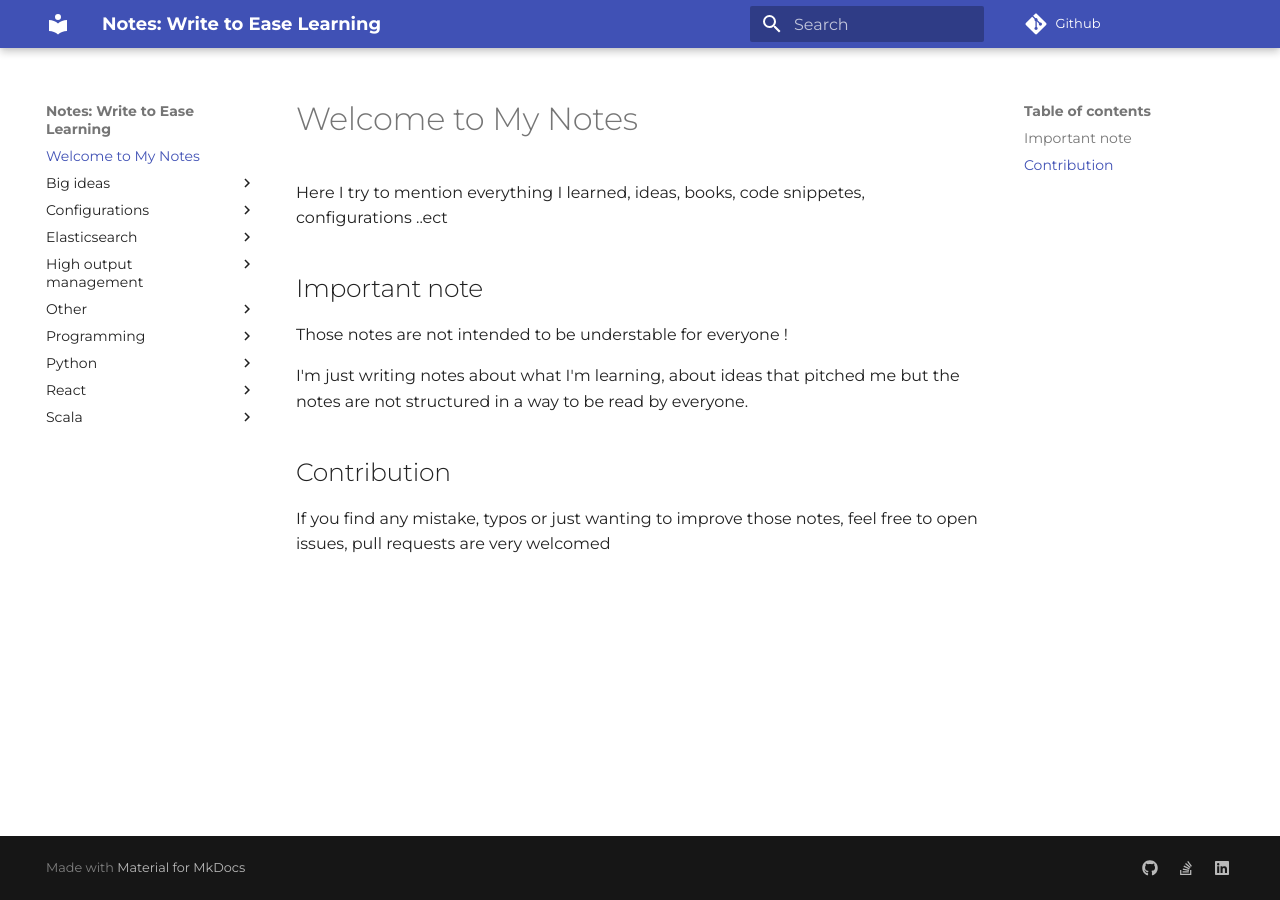
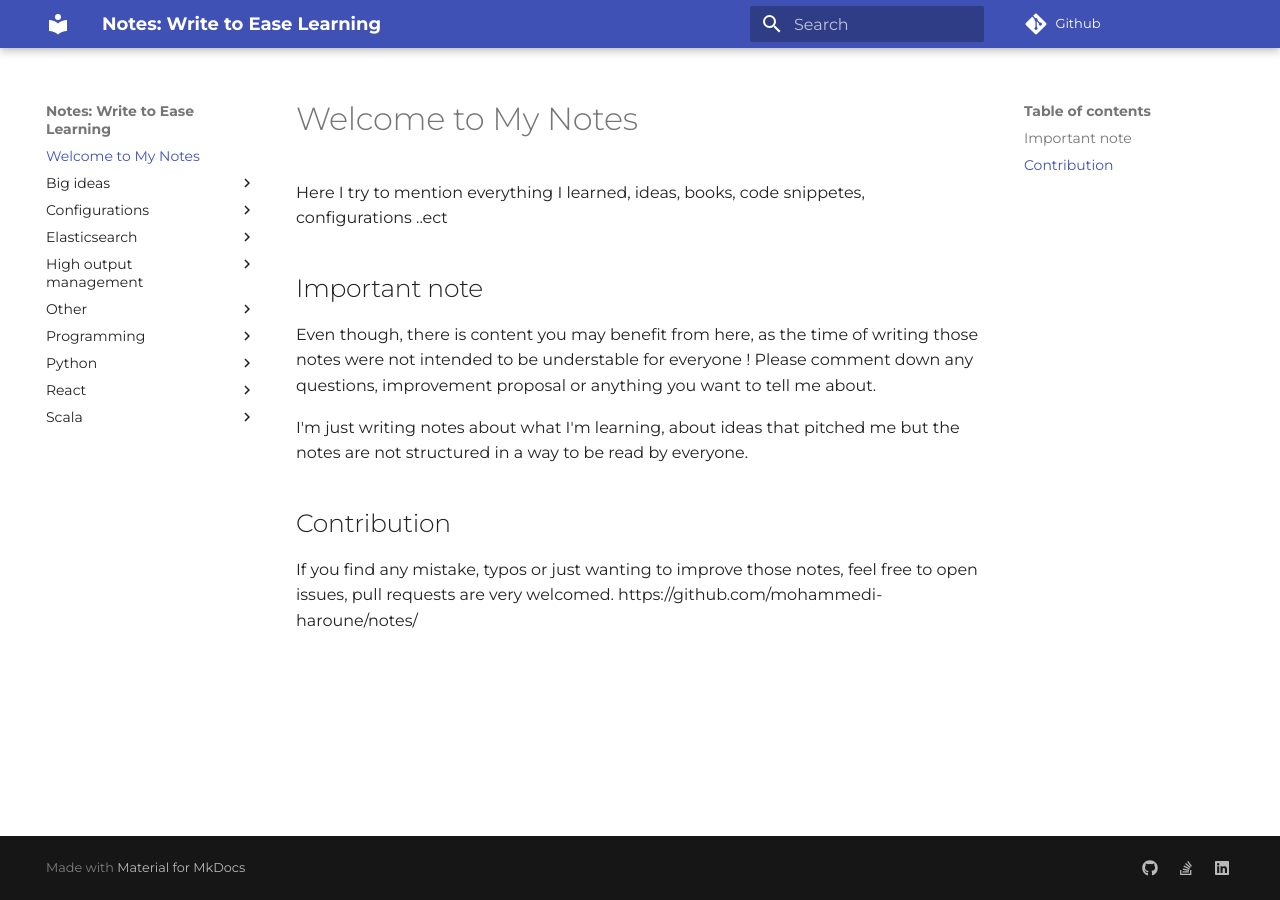
Before and after one commit to mohammedi-haroune/notes, an MkDocs documentation site: the page built from docs/index.md, in a window 1280 px wide. Built offline with MkDocs 1.6.1 and Material for MkDocs 9.7.7, drawn with Linux system fonts in a browser that asks for light colours; comment, search, counter and statistics services are not loaded.

Commit message:
Make it clear that the notes could be read by everyone and insist people to contribute

```diff
--- a/docs/index.md
+++ b/docs/index.md
@@ -2,9 +2,9 @@
 Here I try to mention everything I learned, ideas, books, code snippetes, configurations ..ect
 
 ## Important note
-Those notes are not intended to be understable for everyone !
+Even though, there is content you may benefit from here, as the time of writing those notes were not intended to be understable for everyone ! Please comment down any questions, improvement proposal or anything you want to tell me about.
 
 I'm just writing notes about what I'm learning, about ideas that pitched me but the notes are not structured in a way to be read by everyone.
 
 ## Contribution
-If you find any mistake, typos or just wanting to improve those notes, feel free to open issues, pull requests are very welcomed
+If you find any mistake, typos or just wanting to improve those notes, feel free to open issues, pull requests are very welcomed. https://github.com/mohammedi-haroune/notes/
```
